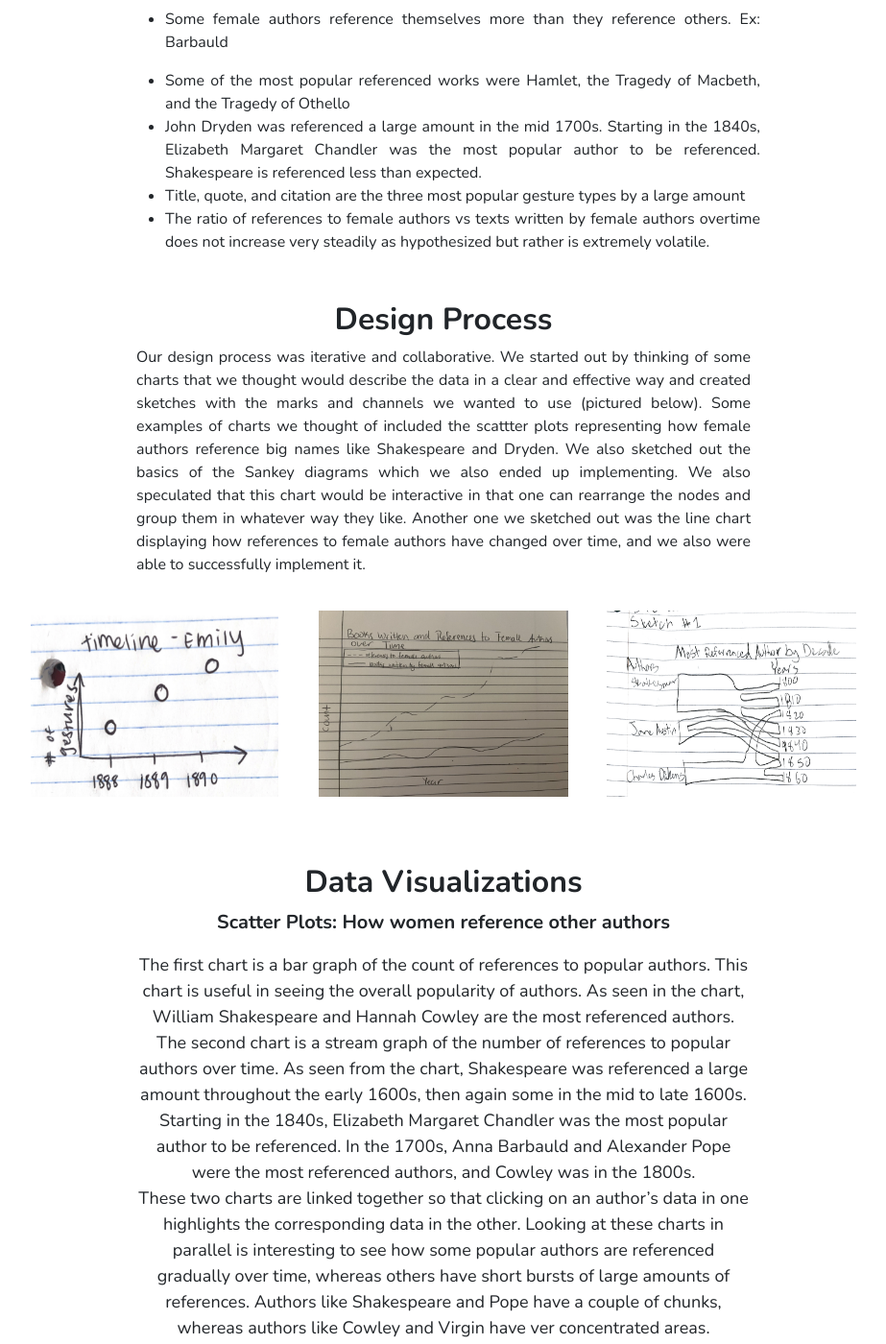
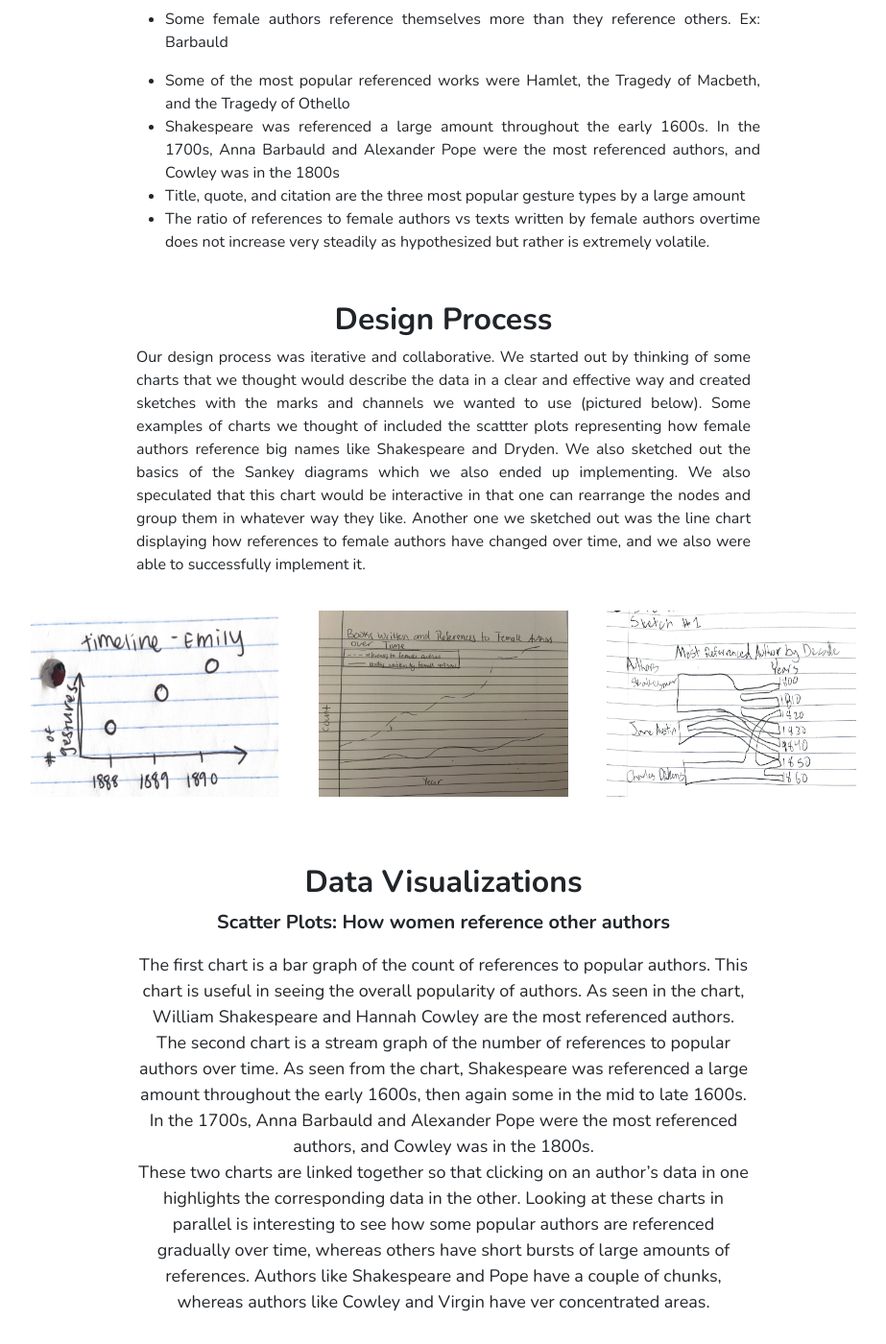
Before and after one commit to gbrown40/gbrown40.github.io, a plain HTML site: page index.html in a window 1280 px wide. Shown: the part 1920-3320 px from the top of the page at 96% size, without its empty margins (178-1101 px from the left). Drawn offline with nearby package versions, Linux system fonts and the light colour scheme; a script that the page names is missing.

Commit message:
change writeup

```diff
--- a/index.html
+++ b/index.html
@@ -199,7 +199,7 @@
                     Some of the most popular referenced works were Hamlet, the Tragedy of Macbeth, and the Tragedy of Othello
                 </li>
                 <li style="text-align: center; margin-left:auto; margin-right:auto; width:50%; text-align: justify;">
-                    John Dryden was referenced a large amount in the mid 1700s. Starting in the 1840s, Elizabeth Margaret Chandler was the most popular author to be referenced. Shakespeare is referenced less than expected.
+                    Shakespeare was referenced a large amount throughout the early 1600s. In the 1700s, Anna Barbauld and Alexander Pope were the most referenced authors, and Cowley was in the 1800s
                 </li>
                 <li style="text-align: center; margin-left:auto; margin-right:auto; width:50%; text-align: justify;">
                     Title, quote, and citation are the three most popular gesture types by a large amount
@@ -244,7 +244,7 @@
         <p style="font-size:20px; font-weight: bold; text-align: center;">Scatter Plots: How women reference other authors</p>
         <p class="chart-description">The first chart is a bar graph of the count of references to popular authors. This chart is useful in seeing the overall popularity of authors. As seen in the chart, William Shakespeare and Hannah Cowley are the most referenced authors. </p>
         <p class="chart-description">
-            The second chart is a stream graph of the number of references to popular authors over time. As seen from the chart, Shakespeare was referenced a large amount throughout the early 1600s, then again some in the mid to late 1600s. Starting in the 1840s, Elizabeth Margaret Chandler was the most popular author to be referenced. In the 1700s, Anna Barbauld and Alexander Pope were the most referenced authors, and Cowley was in the 1800s.
+            The second chart is a stream graph of the number of references to popular authors over time. As seen from the chart, Shakespeare was referenced a large amount throughout the early 1600s, then again some in the mid to late 1600s. In the 1700s, Anna Barbauld and Alexander Pope were the most referenced authors, and Cowley was in the 1800s.
         </p>
         <p class="chart-description">
             These two charts are linked together so that clicking on an author’s data in one highlights the corresponding data in the other. Looking at these charts in parallel is interesting to see how some popular authors are referenced gradually over time, whereas others have short bursts of large amounts of references. Authors like Shakespeare and Pope have a couple of chunks, whereas authors like Cowley and Virgin have ver concentrated areas.
```
